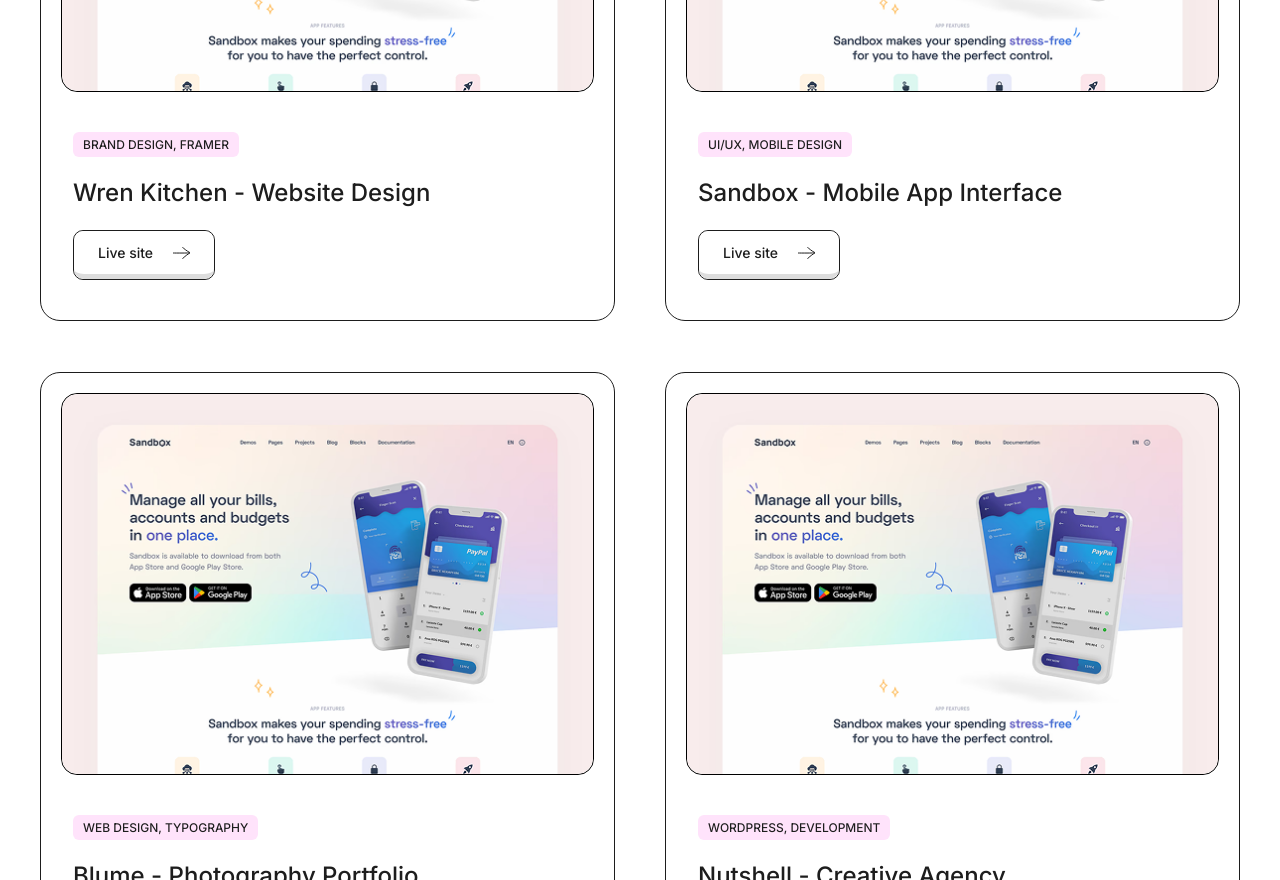
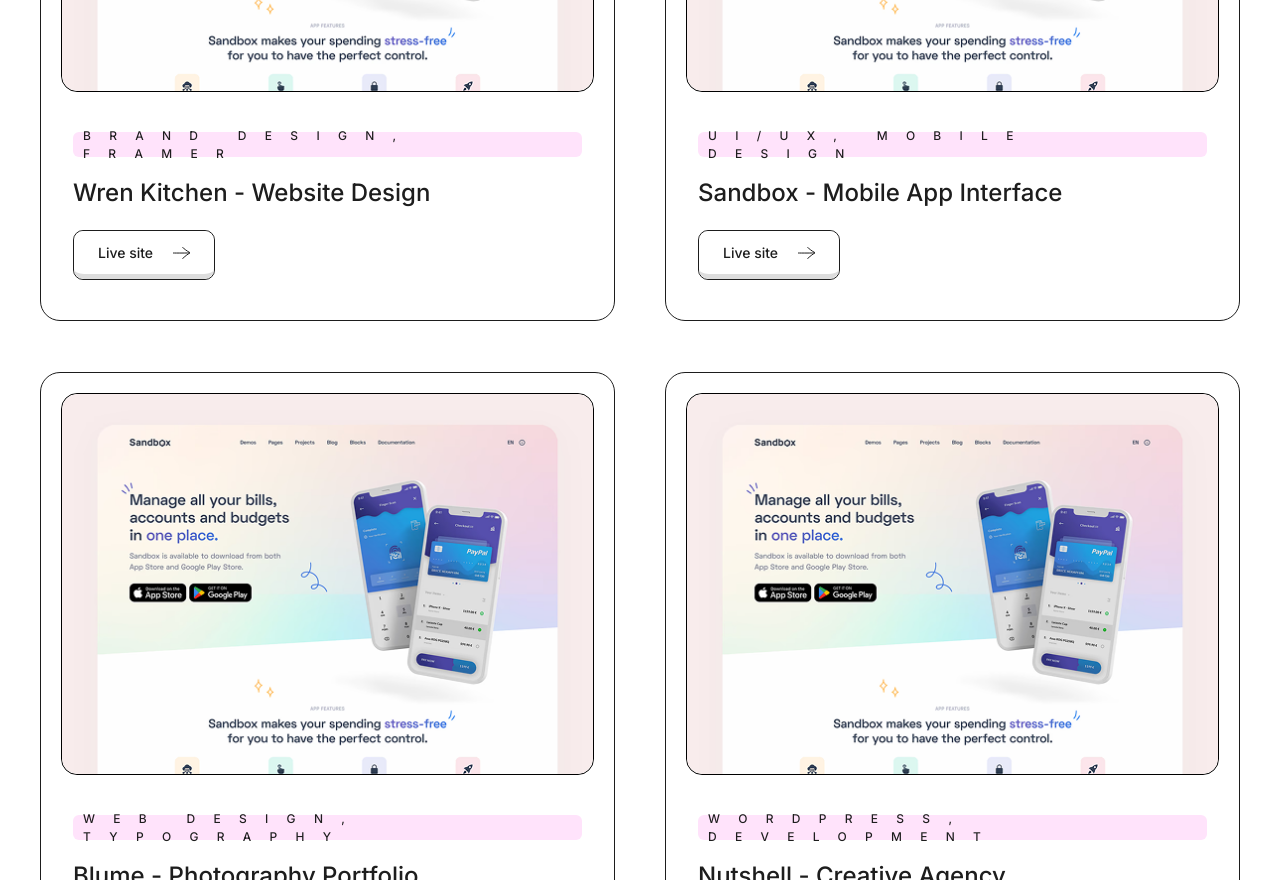
Before and after one commit to Sifathossensuvo/md-younus, a React (Vite) app: page / in a window 1280 px wide. Shown: the part 1920-2800 px from the top of the page. Built offline with nearby package versions, Linux system fonts and the light colour scheme.

Commit message:
added catagory on card

```diff
--- a/src/components/Works.jsx
+++ b/src/components/Works.jsx
@@ -409,11 +409,11 @@
             md:text-[12px]
             font-[475]
             mt-10
-            tracking-[18.3]
+            tracking-[18.3px]
             text-[#1d1d1d]
             flex
             items-center
-            uppercase[[
+
             h-[25px]
             bg-[#FFE3FB]
             px-[10px]
```
